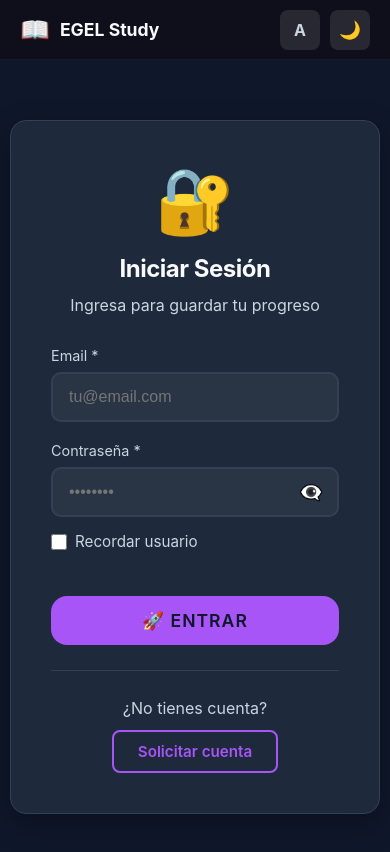
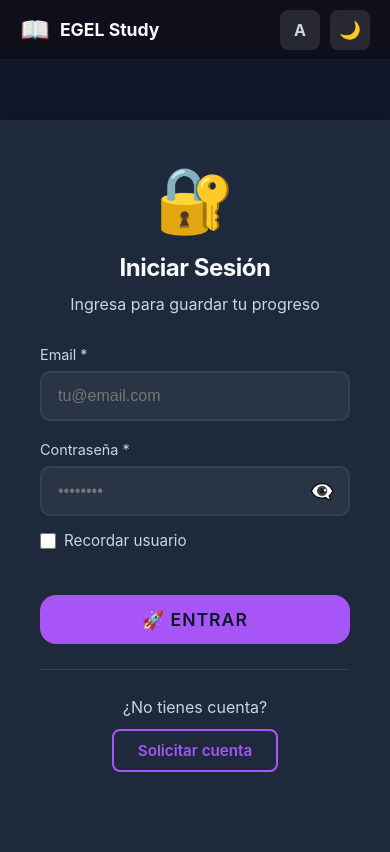
Before and after one commit to LalitoAlva/egel-loloman-economics, a React (Vite) app: page / in a window 390 px wide. Shown: the top 852 px of the page. Built offline with nearby package versions, Linux system fonts and the light colour scheme; no server answers.

Commit message:
Maximize mobile cards to full screen

```diff
--- a/src/components/LessonMode.jsx
+++ b/src/components/LessonMode.jsx
@@ -352,9 +352,9 @@ const LessonMode = ({ onBack }) => {
                 <div className="slide-card fade-in" key={currentIndex} style={{
                     width: '100%',
                     maxWidth: '900px',
-                    margin: '0 auto',
+                    margin: '0 auto', // Will be overridden by CSS on mobile if needed, but keeping for desktop
                     borderTop: `6px solid ${selectedModulo.color}`,
-                    height: CARD_HEIGHT,
+                    // height removed here, handled by CSS min-height
                     display: 'flex',
                     flexDirection: 'column'
                 }}>
--- a/src/index.css
+++ b/src/index.css
@@ -353,7 +353,8 @@ input[type="range"]::-webkit-slider-thumb {
 
   /* Container adjustments */
   .container {
-    padding: 10px;
+    padding: 0;
+    /* Full width */
     width: 100%;
     max-width: 100%;
   }
@@ -362,10 +363,22 @@ input[type="range"]::-webkit-slider-thumb {
   .card,
   .slide-card {
     padding: 20px;
-    /* Reduced from 40px */
-    border-radius: 16px;
-    margin-bottom: 20px;
+    border-radius: 0;
+    /* No rounded corners */
+    margin-bottom: 0;
+    /* No bottom margin */
+    border: none;
+    /* Remove border if any */
+    min-height: calc(100vh - 60px);
+    /* Full height minus header */
   }
+
+  /* Typography sizes */
+  h1 {
+    font-size: 1.6rem !important;
+  }
+
+  /* ... existing styles ... */
 
   /* Typography sizes */
   h1 {
```
